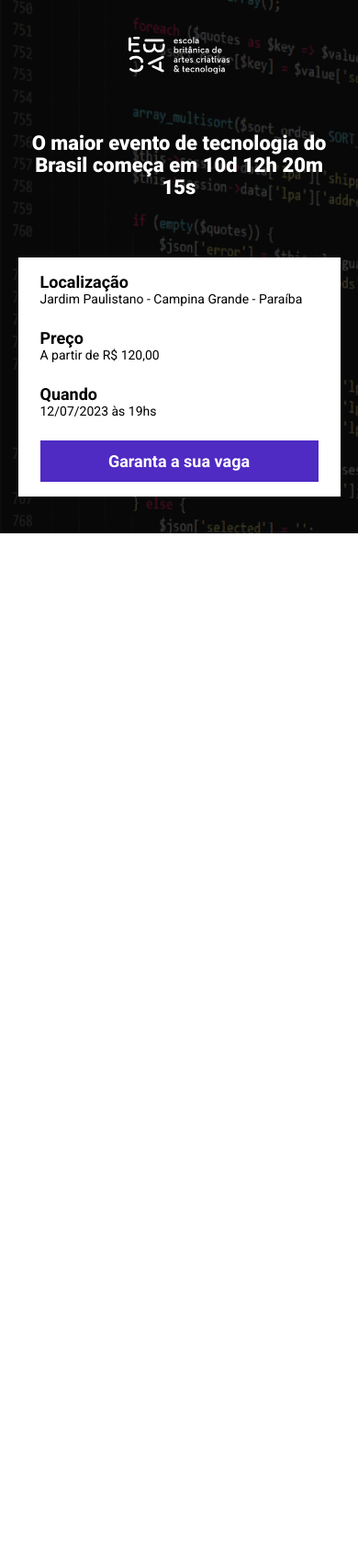
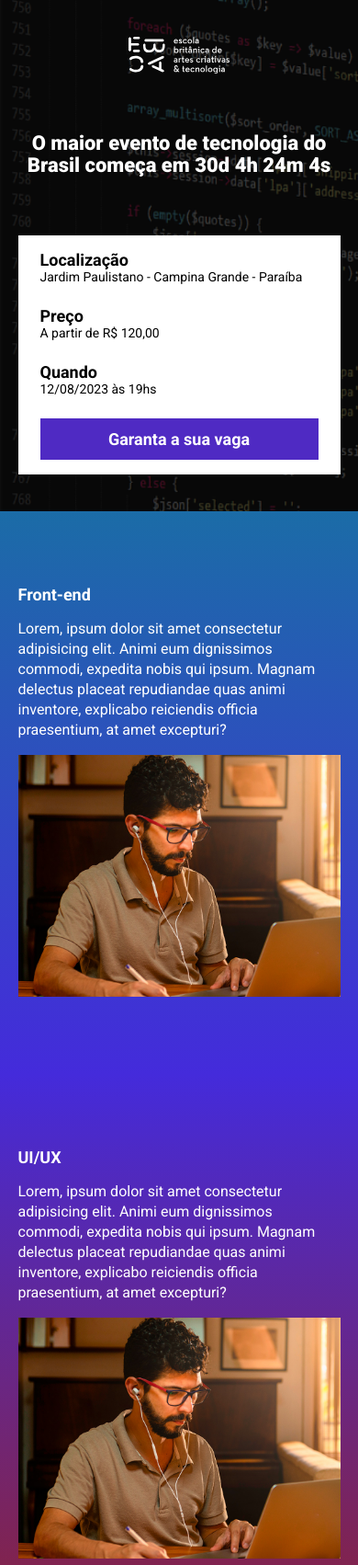
Before and after one commit to daviemanuels/ebac_tech_talks, a website built with Parcel: page src/index.html in a window 390 px wide. Shown: the top 1702 px of the page at 92% size. Before the commit the page ends 844 px from the top, so only its background shows below. Built offline with nearby package versions, Linux system fonts and the light colour scheme.

Commit message:
criando a contagem regressiva

```diff
--- a/package.json
+++ b/package.json
@@ -2,9 +2,9 @@
   "name": "ebac_talks",
   "version": "1.0.0",
   "description": "",
-  "main": "index.js",
   "scripts": {
     "dev": "parcel ./src/index.html ./src/styles/main.scss ./src/scripts/main.js --no-cache",
+    "build": "parcel build ./src/index.html --no-cache",
     "test": "echo \"Error: no test specified\" && exit 1"
   },
   "keywords": [],
--- a/src/index.html
+++ b/src/index.html
@@ -8,13 +8,14 @@
     <link rel="preconnect" href="https://fonts.gstatic.com" crossorigin>
     <link href="https://fonts.googleapis.com/css2?family=Lobster&family=Roboto:wght@400;700;900&display=swap" rel="stylesheet">
     <link rel="stylesheet" href="styles/main.scss">
+    <link rel="stylesheet" href="https://unpkg.com/aos@next/dist/aos.css" />
 </head>
 <body>
     <header class="hero">
         <div class="container">
             <img class="hero__logo" src="./images/ebac_logo.svg" alt="EBAC">
             <p class="hero__text">
-                O maior evento de tecnologia do Brasil começa em 10d 12h 20m 15s
+                O maior evento de tecnologia do Brasil <span id="inicio"></span> <span id="contador"></span>
             </p>
             <div class="infos-bar">
                 <ul class="infos-bar__infos">
@@ -28,7 +29,7 @@
                     </li>
                     <li class="infos-bar__infos__item">
                         <b>Quando</b>
-                        12/07/2023 às 19hs
+                        12/08/2023 às 19hs
                     </li>
                 </ul>
                 <a href="#" class="button button--primary">
@@ -37,7 +38,56 @@
             </div>
         </div>
     </header>
+    <section class="event event--frontend">
+        <div class="container" data-aos="fade-right">
+            <div class="event__details">
+                <h2 class="event__details__title">Front-end</h2>
+                <p class="event__details__description">Lorem, ipsum dolor sit amet consectetur adipisicing elit.
+                    Animi eum dignissimos commodi, expedita nobis qui ipsum.
+                    Magnam delectus placeat repudiandae quas animi inventore,
+                    explicabo reiciendis officia praesentium, at amet excepturi?</p>
+            </div>
+            <img class="event__image" src="./images/frontend.png" alt="Front-end">
+        </div>
+    </section>
+    <section class="event event--ui-ux event--image-left">
+        <div class="container" data-aos="fade-left">
+            <div class="event__details">
+                <h2 class="event__details__title">UI/UX</h2>
+                <p class="event__details__description">Lorem, ipsum dolor sit amet consectetur adipisicing elit.
+                    Animi eum dignissimos commodi, expedita nobis qui ipsum.
+                    Magnam delectus placeat repudiandae quas animi inventore,
+                    explicabo reiciendis officia praesentium, at amet excepturi?</p>
+            </div>
+            <img class="event__image" src="./images/frontend.png" alt="Front-end">
+        </div>
+    </section>
+    <section class="event event--data-science">
+        <div class="container" data-aos="fade-right">
+            <div class="event__details">
+                <h2 class="event__details__title">Data Science</h2>
+                <p class="event__details__description">Lorem, ipsum dolor sit amet consectetur adipisicing elit.
+                    Animi eum dignissimos commodi, expedita nobis qui ipsum.
+                    Magnam delectus placeat repudiandae quas animi inventore,
+                    explicabo reiciendis officia praesentium, at amet excepturi?</p>
+            </div>
+            <img class="event__image" src="./images/frontend.png" alt="Front-end">
+        </div>
+    </section>
+    <section class="event event--backend event--image-left">
+        <div class="container" data-aos="fade-left">
+            <div class="event__details">
+                <h2 class="event__details__title">Back-end</h2>
+                <p class="event__details__description">Lorem, ipsum dolor sit amet consectetur adipisicing elit.
+                    Animi eum dignissimos commodi, expedita nobis qui ipsum.
+                    Magnam delectus placeat repudiandae quas animi inventore,
+                    explicabo reiciendis officia praesentium, at amet excepturi?</p>
+            </div>
+            <img class="event__image" src="./images/frontend.png" alt="Front-end">
+        </div>
+    </section>
 
+    <script src="https://unpkg.com/aos@next/dist/aos.js"></script>
     <script src="./scripts/main.js"></script>
 </body>
 </html>
--- a/src/scripts/main.js
+++ b/src/scripts/main.js
@@ -0,0 +1,30 @@
+AOS.init();
+
+const dataDoEvento = new Date("Aug 12, 2023 19:00:00");
+const timeStampDoEvento = dataDoEvento.getTime();
+
+const contaAsHoras = setInterval(function() {
+    const agora = new Date();
+    const timeStampAtual = agora.getTime();
+
+    const distanciaAteOEvento = timeStampDoEvento - timeStampAtual;
+
+    const diaEmMs = 1000 * 60 * 60 * 24;
+    const horaEmMs = 1000 * 60 * 60;
+    const minutoEmMs = 1000 * 60;
+
+    const diasAteOEvento = Math.floor(distanciaAteOEvento / (diaEmMs));
+    const horasAteOEvento = Math.floor((distanciaAteOEvento % (diaEmMs)) / (horaEmMs));
+    const minutosAteOEvento = Math.floor((distanciaAteOEvento % (horaEmMs)) / (minutoEmMs));
+    const segundosAteOEvento = Math.floor((distanciaAteOEvento % minutoEmMs) / 1000);
+
+
+    document.getElementById('contador').innerHTML = `${diasAteOEvento}d ${horasAteOEvento}h ${minutosAteOEvento}m ${segundosAteOEvento}s`
+
+    if(distanciaAteOEvento < 0) {
+        clearInterval(contaAsHoras);
+        document.getElementById('contador').innerHTML = 'já se expirou!'
+    } else {
+        document.getElementById('inicio').innerHTML = 'começa em '
+    }
+}, 1000)
--- /dev/null
+++ b/src/styles/_event.scss
@@ -0,0 +1,61 @@
+@use 'variables';
+
+.event {
+    padding: 80px 0;
+
+
+    &--frontend {
+        background-image: linear-gradient(variables.$blue1, variables.$blue2);
+    }
+    &--ui-ux {
+        background-image: linear-gradient(variables.$blue2, variables.$pink);
+    }
+    &--data-science {
+        background-image: linear-gradient(variables.$pink, variables.$yellow);
+    }
+    &--backend {
+        background-image: linear-gradient(variables.$yellow, variables.$pink);
+    }
+
+    &--image-left {
+        .container {
+            flex-direction: row-reverse;
+        }
+    }
+
+    .container {
+        display: flex;
+        gap: 40px;
+    }
+
+    &__image {
+        max-width: 360px;
+    }
+
+    &__details {
+        &__title {
+            font-size: 18px;
+            font-weight: bold;
+            margin-bottom: 16px;
+        }
+
+        &__description {
+            line-height: 22px;
+        }
+    }
+
+    @media (max-width: 640px) {
+        .container {
+            display: block;
+        }
+
+        &__image {
+            width: 100%;
+        }
+
+        &__details {
+            margin-right: 0;
+            margin-bottom: 16px;
+        }
+    }
+}
--- a/src/styles/_hero.scss
+++ b/src/styles/_hero.scss
@@ -1,3 +1,5 @@
+@use 'variables';
+
 .hero {
     padding-top: 64px;
     padding-bottom: 100px;
@@ -16,7 +18,7 @@
         left: 0;
         width: 100%;
         height: 100%;
-        background-color: #000;
+        background-color: variables.$secondaryTextColor;
         opacity: .7;
         content: '';
     }
--- /dev/null
+++ b/src/styles/_variables.scss
@@ -0,0 +1,8 @@
+$textColor: #fff;
+$secondaryTextColor: #000;
+
+$blue1: #1b6ca7;
+$blue2: #442bdb;
+$pink: #89223b;
+$yellow: #9c791d;
+$purple: #4f2ac3;
--- a/src/styles/components/_buttons.scss
+++ b/src/styles/components/_buttons.scss
@@ -1,3 +1,5 @@
+@use '../variables';
+
 .button {
     padding: 12px;
     font-size: 18px;
@@ -8,7 +10,7 @@
 
     &--primary {
         color: #fff;
-        background-color: #4f2ac3;
+        background-color: variables.$purple;
     }
 
     @media (max-width: 640px) {
--- a/src/styles/components/_infos_bar.scss
+++ b/src/styles/components/_infos_bar.scss
@@ -1,6 +1,8 @@
+@use '../variables';
+
 .infos-bar {
     padding: 16px 24px;
-    background-color: #fff;
+    background-color: variables.$textColor;
     display: flex;
     justify-content: space-between;
 
@@ -10,10 +12,10 @@
 
         &__item {
             font-size: 14px;
-            color: #000;
+            color: variables.$secondaryTextColor;
 
             b {
-                color: #000;
+                color: variables.$secondaryTextColor;
                 font-size: 18px;
                 display: block;
             }
--- a/src/styles/main.scss
+++ b/src/styles/main.scss
@@ -1,13 +1,15 @@
 @use 'hero';
 @use 'components/infos_bar';
 @use 'components/buttons';
+@use 'event';
+@use 'variables';
 
 * {
     margin: 0;
     padding: 0;
     box-sizing: border-box;
     font-family: Roboto, sans-serif;
-    color: #fff;
+    color: variables.$textColor;
     list-style: none;
 }
 
```
